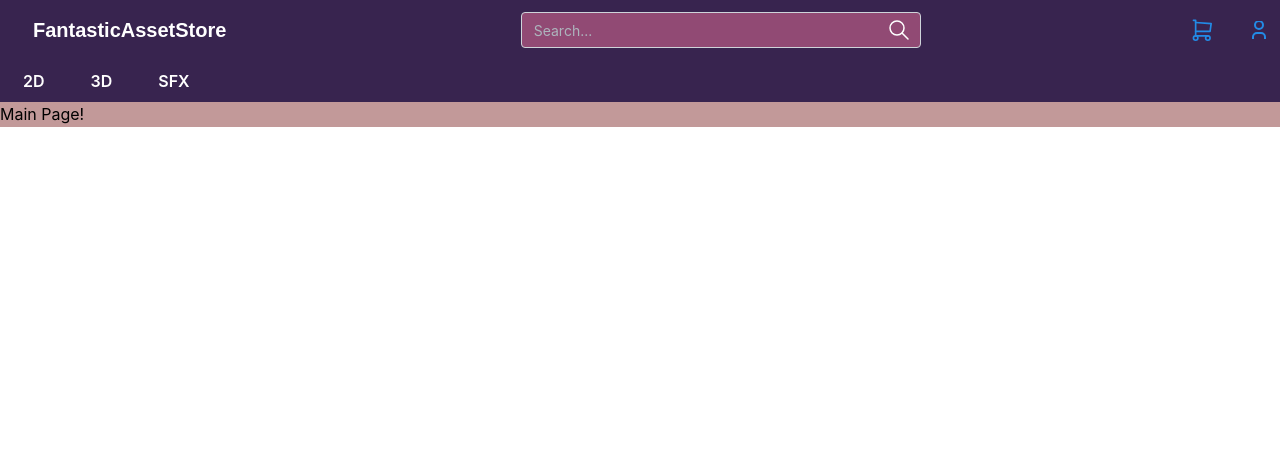
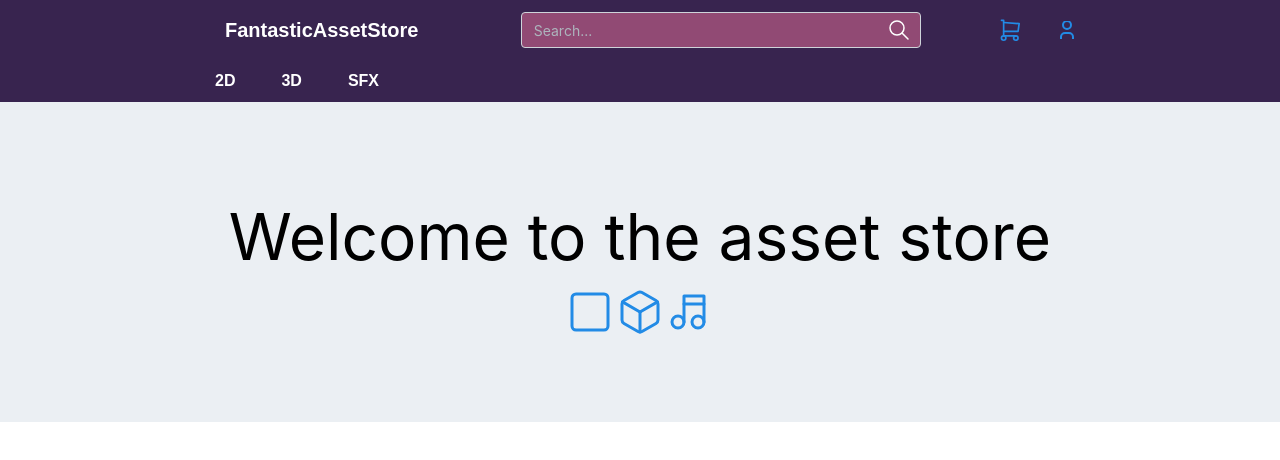
Before and after one commit to WJurgiel/Asset-Store, a React (Vite) app in the folder frontend/: page /home in a window 1280 px wide. Shown: the top 460 px of the page. Built offline with nearby package versions, Linux system fonts and the light colour scheme.

Commit message:
Homepage - navigation to categories works

```diff
--- a/frontend/src/App.tsx
+++ b/frontend/src/App.tsx
@@ -3,9 +3,7 @@ import {Routing} from "./features/Routing.tsx";
 import '@mantine/core/styles.css'
 import {createTheme, MantineProvider} from "@mantine/core";
 
-const theme = createTheme({
-    /** Put your mantine theme override here */
-});
+const theme = createTheme({});
 
 function App() {
     return (
--- a/frontend/src/components/AppHeader.module.css
+++ b/frontend/src/components/AppHeader.module.css
@@ -6,6 +6,7 @@
     background-color: #38244F;
     color: white;
     font-family: Arial, sans-serif;
+    padding: 0px 10em;
     font-size: 1.2rem;
 
 }
--- a/frontend/src/components/AppHeader.tsx
+++ b/frontend/src/components/AppHeader.tsx
@@ -92,15 +92,16 @@ export const AppHeader = () => {
                 </div>
 
             </div>
-            <div style={{display: "flex", justifyContent: "left", flexDirection: "row", backgroundColor: "#38244F"}}>
+            <div style={{display: "flex", justifyContent: "left", flexDirection: "row", backgroundColor: "#38244F"}}
+                 className={styles.appHeader}>
                 <Button variant="subtle" color="rgba(255, 255, 255, 1)" size="md"
-                        radius="md" onClick={() => navigate('/category')}>
+                        radius="md" onClick={() => navigate('/category/1')}>
                     2D</Button>
                 <Button variant="subtle" color="rgba(255, 255, 255, 1)" size="md"
-                        radius="md" onClick={() => navigate('/category')}>
+                        radius="md" onClick={() => navigate('/category/2')}>
                     3D</Button>
                 <Button variant="subtle" color="rgba(255, 255, 255, 1)" size="md"
-                        radius="md" onClick={() => navigate('/category')}>
+                        radius="md" onClick={() => navigate('/category/3')}>
                     SFX</Button>
             </div>
 
--- a/frontend/src/components/Layout.module.css
+++ b/frontend/src/components/Layout.module.css
@@ -1,5 +1,5 @@
 .app {
     display: flex;
     flex-direction: column;
-    background: #c29999;
+    background: #EBEFF3;
 }
--- a/frontend/src/features/Routing.tsx
+++ b/frontend/src/features/Routing.tsx
@@ -22,7 +22,7 @@ const routes: RouteObject[] = [
                 element: <MainPage></MainPage>
             },
             {
-                path: "/category",
+                path: "/category/:id",
                 element: <CategoryPage></CategoryPage>
             },
             {
--- a/frontend/src/features/shop/CategoryPage.tsx
+++ b/frontend/src/features/shop/CategoryPage.tsx
@@ -1,5 +1,9 @@
-export const CategoryPage = () =>{
-    return(
-         <div>Category 2D/3D/SFX</div>
+import {useParams} from "react-router-dom";
+
+export const CategoryPage = () => {
+    const {id} = useParams();
+    const returnString = (id === "1") ? "2D" : (id === "2") ? "3D" : "SFX";
+    return (
+        <div>Category chosen: {returnString} </div>
     )
 }
--- a/frontend/src/features/shop/MainPage.tsx
+++ b/frontend/src/features/shop/MainPage.tsx
@@ -1,5 +1,66 @@
-export const MainPage = ()=>{
-    return(
-        <div>Main Page!</div>
+import {ActionIcon, rem} from "@mantine/core";
+import {IconCube, IconMusic, IconSquare} from "@tabler/icons-react";
+import {useNavigate} from "react-router-dom";
+
+export const MainPage = () => {
+    const navigate = useNavigate();
+    return (
+        <>
+            <div style={{
+                display: "flex",
+                flexDirection: "column",
+                alignItems: "center",
+                justifyContent: "center",
+                height: "40vh"
+            }}>
+                <div style={{fontSize: "4rem", fontFamily: "Arial, sans-serif;"}}>Welcome to the asset store</div>
+                <div style={{
+                    display: "flex",
+                    justifyContent: "space-between",
+                    flexDirection: "row",
+                    alignItems: "center",
+                }}>
+                    <div style={{display: "flex", flexDirection: "column", fontSize: "1.5rem", textAlign: "center",}}>
+                        <ActionIcon
+                            variant="subtle"
+                            aria-label="Shopping Cart"
+                            style={{
+                                width: rem(50),
+                                height: rem(50),
+                            }}
+                            onClick={() => navigate("/Category/1")}
+                        >
+                            <IconSquare style={{width: '100%', height: '100%'}} stroke={1.5}/>
+                        </ActionIcon>
+                    </div>
+                    <div style={{display: "flex", flexDirection: "column", fontSize: "1.5rem", textAlign: "center"}}>
+                        <ActionIcon
+                            variant="subtle"
+                            aria-label="Shopping Cart"
+                            style={{
+                                width: rem(50),
+                                height: rem(50),
+                            }}
+                            onClick={() => navigate("/Category/2")}
+                        >
+                            <IconCube style={{width: '100%', height: '100%'}} stroke={1.5}/>
+                        </ActionIcon>
+                    </div>
+                    <div style={{display: "flex", flexDirection: "column", fontSize: "1.5rem", textAlign: "center"}}>
+                        <ActionIcon
+                            variant="subtle"
+                            aria-label="Shopping Cart"
+                            style={{
+                                width: rem(50),
+                                height: rem(50),
+                            }}
+                            onClick={() => navigate("/Category/3")}
+                        >
+                            <IconMusic style={{width: '100%', height: '100%'}} stroke={1.5}/>
+                        </ActionIcon>
+                    </div>
+                </div>
+            </div>
+        </>
     )
 }
--- a/frontend/src/index.css
+++ b/frontend/src/index.css
@@ -4,8 +4,8 @@
   font-weight: 400;
 
   color-scheme: light dark;
-  color: rgba(255, 255, 255, 0.87);
-  background-color: #242424;
+  color: #EBEFF3;
+  background-color: #EBEFF3;
 
   font-synthesis: none;
   text-rendering: optimizeLegibility;
@@ -16,6 +16,7 @@ body {
   margin: 0;
   min-width: 320px;
   min-height: 100vh;
+  color: #EBEFF3;
 }
 
 /*h1 {*/
```
